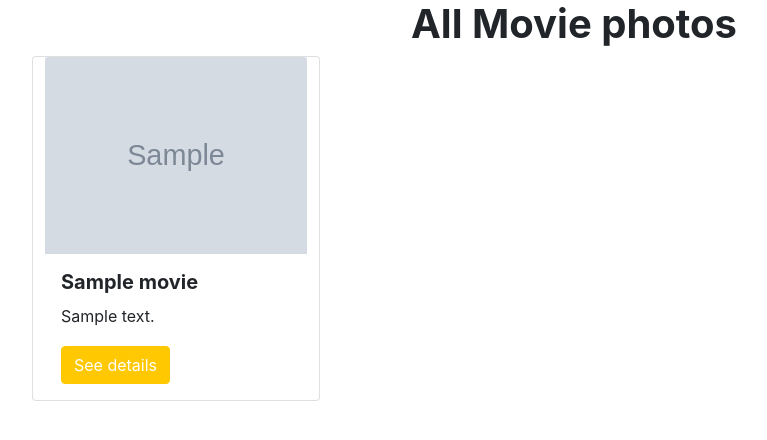
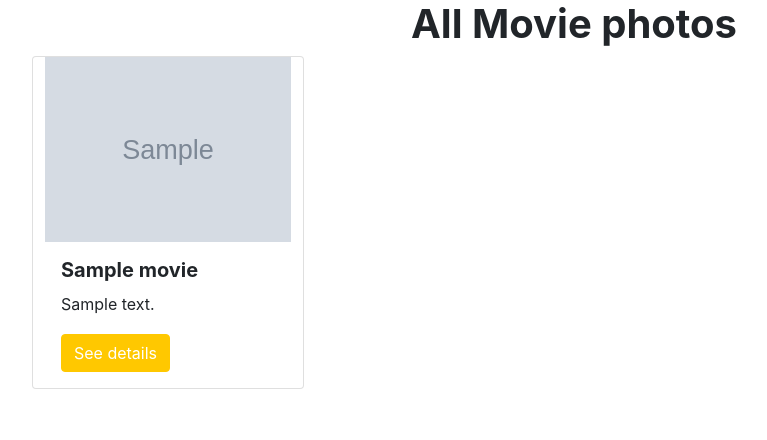
Before and after one commit to bonev123/movies-app-django, a Django app: page /dashboard/ in a window 1280 px wide. Shown: the part 16-456 px from the top of the page, without its empty margins (66-833 px from the left). Run offline with Django 4.2, Linux system fonts and the light colour scheme; tables that the repository leaves empty hold one stand-in row (values such as "Sample post"); grey boxes marked "Sample" are stand-in pictures; some libraries are stand-ins or nearby versions.

Commit message:
added new dashboard

```diff
--- a/movieExamDef/main/views/generic.py
+++ b/movieExamDef/main/views/generic.py
@@ -15,5 +15,5 @@ class HomeView(RedirectToDashboard, TemplateView):
 
 class DashboardView(ListView):
     model = MoviePhoto
-    template_name = 'main/dashboard.html'
+    template_name = 'main/dashboard-test.html'
     context_object_name = 'movie_photos'
--- a/templates/main/dashboard.html
+++ b/templates/main/dashboard-test.html
@@ -10,18 +10,17 @@
     </h1>
 
     {% if movie_photos %}
-        <div class="container mb-5">
-            <div class="row mb-5">
+        <div class="container mb-3 ">
+            <div class="row mb-3">
                 {% for movie_photo in movie_photos %}
-                    <div class="card ml-3 mb-3" style="width: 18rem;">
-                        <!-- Image -->
-                        <img src="{{ movie_photo.photo.url }}"
-                             class="card-img-top" alt="Photo description">
+                    <div class="card ml-3 mb-3" style="width: 17rem;">
+
+                        <img src="{{ movie_photo.photo.url }}">
                         <div class="card-body">
                             {% for movie in movie_photo.related_movie.all %}
-                                <h5 class="card-title">{{ movie.movie_name }}</h5>
+                                <h5>{{ movie.movie_name }}</h5>
                             {% endfor %}
-                            <p class="card-text">{{ movie_photo.description|truncatechars:30 }}</p>
+                            <p >{{ movie_photo.description|truncatechars:30 }}</p>
                             <a href="{% url 'movie photo details' movie_photo.id %}" class="btn btn-primary">See details</a>
                         </div>
                     </div>
--- a/templates/main/home-no-profile.html
+++ b/templates/main/home-no-profile.html
@@ -7,7 +7,7 @@
             <h1>My Movie App!</h1>
                 </div>
         <div class="movie-img">
-            <img src="/static/images/project_movies.jpg" style="width:80%;" alt="movie-icon">
+            <img src="/static/images/project_movies.jpg" style="width:40%;" alt="movie-icon">
         </div>
     </section>
 
```
